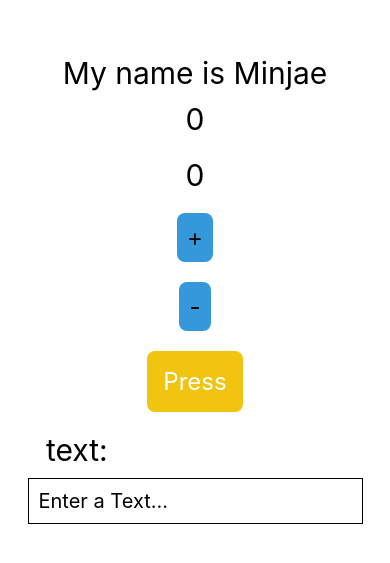
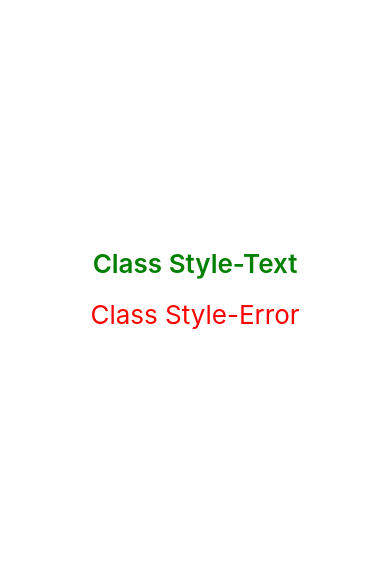
Before and after one commit to ssi02014/React-Native-Tutorial, a React Native app: screen / in a window 390 px wide. Shown: the part 133-696 px from the top of the page. Built offline with nearby package versions, Linux system fonts and the light colour scheme.

Commit message:
Add(minjae): 클래스 스타일링(여러개 스타일 적용)

```diff
--- a/src/App.js
+++ b/src/App.js
@@ -1,40 +1,61 @@
 import React from 'react';
 import {View, StyleSheet, Text, Button} from 'react-native';
-import Counter from './components/Counter';
-import EventButton from './components/EventButton';
-import EventInput from './components/EventInput';
-import MyButton from './components/MyButton';
-import pressableButton from './components/pressableButton';
+
+//chapter 1
+// import Counter from './components/chapter1/Counter';
+// import EventButton from './components/chapter1/EventButton';
+// import EventInput from './components/chapter1/EventInput';
+// import MyButton from './components/chapter1/MyButton';
+
+//chapter 2
+
 
 const App = () => {
-    const name = "Minjae"
     const styles = StyleSheet.create({
         container: {
             flex: 1,
             justifyContent: 'center',
             alignItems: 'center',
             backgroundColor: '#fff',
-
         },
-        title: {
-            fontSize: 30,
-        }
+        text: {
+            fontSize: 26,
+            padding: 10,
+            fontWeight: '600',
+            color: 'black',
+        },
+        error: {
+            fontSize: 26,
+            padding: 10,
+            fontWeight: '400',
+            color: 'red',
+        },
     })
     return (
         <>
             <View style={styles.container}>
+
+                {/*
+                    chapter 1
+
                     <Text style={styles.title}>
                         {(() => {
                             if(name === 'Minjae') return 'My name is Minjae';
                             else return 'My First React Native';
                         })()}
                     </Text>
-                {/* <MyButton title="Minjae Button" onPress={() => alert('props')}></MyButton> */}
-                {/* <MyButton title="Minjae Button" onPress={() => alert('children')}>Children Props</MyButton> */}
+                    <MyButton title="Minjae Button" onPress={() => alert('props')}></MyButton>
+                    <MyButton title="Minjae Button" onPress={() => alert('children')}>Children Props</MyButton>
                     <Counter />
                     <EventButton />
                     <EventInput />
-                {/* <pressableButton></pressableButton> */}
+
+                */}
+
+                <Text style={[styles.text, {color: 'green'}]}>Class Style-Text</Text>
+                <Text style={[styles.text, styles.error]}>Class Style-Error</Text>
+
+
             </View>
         </>
     );
--- a/src/components/PressableButton.js
+++ /dev/null
@@ -1,34 +0,0 @@
-import React from 'react';
-import { View, Text, Pressable } from 'react-native';
-
-const pressableButton = () => {
-    const _onPressIn = () => {
-        console.log('press In');
-    }
-    const _onPressOut = () => {
-        console.log('press Out');
-    }
-    const _onPress = () => {
-        console.log('press');
-    }
-    const _onLongPress = () => {
-        console.log('Long Press');
-    }
-
-    return (
-        <Pressable
-            style={{padding: 10, backgroundColor: '#1abc9c'}}
-            onPressIn={_onPressIn}
-            onLongPress={_onLongPress}
-            onPressOut={_onPressOut}
-            onPress={_onPress}
-            delayLongPress={3000}
-            pressRetentionOffset={{bottom:50, left: 50, right: 50, top: 50,}}
-            hitSlop={50}
-        >
-            <Text style={{padding:10, fontSize:30}}>{props.title}</Text>
-        </Pressable>
-    );
-};
-
-export default pressableButton;
--- a/src/components/Counter.js
+++ b/src/components/chapter1/Counter.js
@@ -1,6 +1,6 @@
 import React, {useState} from 'react';
 import {View, Text, StyleSheet} from 'react-native';
-import MyButton from './MyButton';
+import MyButton from '../MyButton';
 
 const Counter = () => {
     const [count, setCount] = useState(0);
```
Also changed, not shown: src/components/chapter1/PressableButton.js (added, +34 -0 lines), src/components/chapter2/Layout.js (added, +11 -0 lines), src/components/chapter1/EventButton.js (renamed from src/components/EventButton.js), src/components/chapter1/EventInput.js (renamed from src/components/EventInput.js), src/components/chapter1/MyButton.js (renamed from src/components/MyButton.js), 1 other file (tests, documents, lock files or other folders). Lines whose indentation alone changed are shown as unchanged.
